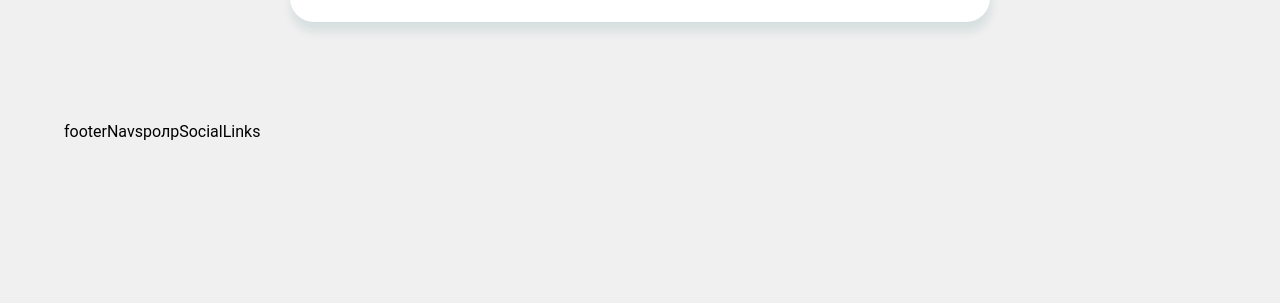
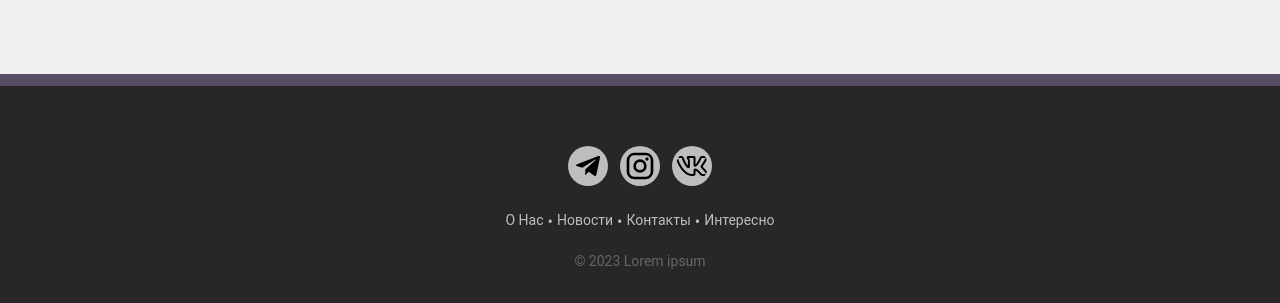
Before and after one commit to Sokha93/landing-page, a React (Create React App) app: page / in a window 1280 px wide. Shown: the part 1146-1449 px from the top of the page. Before the commit the page ends 1287 px from the top, so only its background shows below. Built offline with nearby package versions, Linux system fonts and the light colour scheme; a web font is replaced by a local one.

Commit message:
added few changes

```diff
--- a/src/App.js
+++ b/src/App.js
@@ -11,10 +11,10 @@ const  App = () => {
       <LanguageProvider>
           <div className='header'>
             <Header />
+            </div>
             {/* <StickyHeader /> */}
             <Routers />
             <Footer />
-        </div>
       </LanguageProvider>
   );
 }
--- a/src/App.scss
+++ b/src/App.scss
@@ -14,6 +14,8 @@ $posrel: relative;
   background-color: $bgColor;
   width: $w100;
   height: $h80px;
+  position: fixed;
+  z-index: 999;
   // @media(max-width: 699px) {
   //   height: 70px;
   // }
@@ -29,3 +31,22 @@ $posrel: relative;
   display: table;
   clear: both;
 }
+
+.header-block{
+  height: 48px;
+  display: flex;
+  justify-content: space-between;
+  align-items: center;
+}
+
+.is-sticky {
+  position: fixed;
+  top: 0;
+  left: 0;
+  width: 100%;
+  z-index: 999;
+  animation: 500ms ease-in-out 0s normal none 1 running fadeInDown;
+  background-color: #272729;
+  // padding-left: 100px;
+  // padding-right: 100px;
+}
--- a/src/components/footer/footerNavs/index.jsx
+++ b/src/components/footer/footerNavs/index.jsx
@@ -1,10 +1,23 @@
 import React from 'react';
+import { Container } from '@mui/material';
+import { NavLinks } from './styled';
+import { LinksBlock } from '../socialLinks/styled';
+import useLanguage from '../../../context/multipleLanguages/hook';
 
 const FooterNavs = () => {
+    const {t} = useLanguage();
     return(
-        <>
-            footerNavs
-        </>
+        <Container>
+            <LinksBlock>
+                <NavLinks href="#">{ t.about_us }</NavLinks><span style={{color: '#bdbdbf'}}>&#8226;</span>
+                <NavLinks href="#">{t.news}</NavLinks><span style={{color: '#bdbdbf'}}>&#8226;</span>
+                <NavLinks href="#">{t.contacts}</NavLinks><span style={{color: '#bdbdbf'}}>&#8226;</span>
+                <NavLinks href="#">{t.interesting}</NavLinks>
+            </LinksBlock>
+            <LinksBlock>
+                <span style={{color: '#666666', fontSize: '14px'}}>&#169; 2023 Lorem ipsum</span>
+            </LinksBlock>
+        </Container>
     )
 };
 
--- /dev/null
+++ b/src/components/footer/footerNavs/styled.js
@@ -0,0 +1,15 @@
+import styled from "styled-components";
+
+export const NavLinks = styled.a`
+    text-decoration: none;
+    color: #bdbdbf;
+    text-transform: capitalize;
+    margin-right: 4px;
+    margin-left: 4px;
+    transition: all .3s;
+    font-size: 14px;
+
+    &:hover{
+        color: #fff;
+    }
+`;
--- a/src/components/footer/index.jsx
+++ b/src/components/footer/index.jsx
@@ -6,11 +6,19 @@ import SocialLinks from './socialLinks';
 
 const Footer = () => {
     return (
-        <Container>
-            <FooterNavs />
-            <EmailForm />
-            <SocialLinks />
-        </Container>
+            <footer style={{
+                width: '100%',
+                height: '220px',
+                backgroundColor: '#272729',
+                borderTop: '12px solid #564D66',
+                display: 'flex',
+                flexDirection: 'column',
+                justifyContent: 'center'
+            }}>
+                    <SocialLinks />
+                    <FooterNavs />
+                {/* <EmailForm /> */}
+            </footer>
     )
 };
 
--- a/src/components/footer/socialLinks/index.jsx
+++ b/src/components/footer/socialLinks/index.jsx
@@ -1,10 +1,24 @@
 import React from 'react';
+import VkIcon from '../../../assets/icons/vk-icon.png';
+import './styles.scss'
+import { Container } from '@mui/system';
+import { LinksBlock, InstagramIconStyled, TelegramIconStyled, Link } from './styled';
 
 const SocialLinks = () => {
     return(
-        <>
-            SocialLinks
-        </>
+        <Container>
+            <LinksBlock>
+               <Link>
+                    <TelegramIconStyled style={{width: '32px', height: '32px', transition: 'all .3s'}} />
+               </Link>
+                <Link>
+                    <InstagramIconStyled style={{width: '32px', height: '32px', transition: 'all .3s'}}/>
+                </Link>
+                <Link>
+                    <img src={VkIcon} className='social-links' alt="/png" />
+                </Link>
+            </LinksBlock>
+        </Container>
     )
 };
 
--- /dev/null
+++ b/src/components/footer/socialLinks/styled.js
@@ -0,0 +1,37 @@
+import styled from 'styled-components';
+import TelegramIcon from '@mui/icons-material/Telegram';
+import InstagramIcon from '@mui/icons-material/Instagram';
+
+export const LinksBlock = styled.div`
+    margin-top: 22px;
+    display: flex;
+    justify-content: center;
+`;
+
+export const TelegramIconStyled = styled(TelegramIcon)`
+    border-radius: 50%;
+    background-color: #bdbdbf;
+    padding: 4px;
+    margin-right: 12px;
+    cursor: pointer;
+    transition: all .3s;
+    &:hover {
+        background-color: #fff;
+    }
+`;
+
+export const InstagramIconStyled = styled(InstagramIcon)`
+    border-radius: 50%;
+    background-color: #bdbdbf;
+    padding: 4px;
+    margin-right: 12px;
+    cursor: pointer;
+    transition: all .3s;
+    &:hover {
+        background-color: #fff;
+    }
+`;
+
+export const Link = styled.a`
+    color: #000;
+`;
--- /dev/null
+++ b/src/components/footer/socialLinks/styles.scss
@@ -0,0 +1,15 @@
+.social-links{
+    width: 32px;
+    height: 32px;
+    border-radius: 50%;
+    background-color: #bdbdbf;
+    padding: 4px;
+    margin-right: 12px;
+    cursor: pointer;
+    transition: all .3s;
+    margin: 0;
+}
+
+.social-links:hover{
+    background-color: #fff;
+}
--- a/src/components/header/index.jsx
+++ b/src/components/header/index.jsx
@@ -1,10 +1,11 @@
-import React from 'react';
+import React, { useEffect } from 'react';
 import Logo from './logo';
 import { MainBlock, MenuAndSelect } from '../../styles/styledComponents/header';
 import { Container } from '@mui/material';
 import Nav from './navbar/index';
 import HeaderMenu from './headerMenu';
 import SwitchLang from './switchLang';
+import '../../App.scss';
 
 const Header = () => {
 
--- a/src/components/main/mainBlock/styles.scss
+++ b/src/components/main/mainBlock/styles.scss
@@ -1,7 +1,7 @@
 .main-header {
     width: 100%;
     background-position: 50% 50%;
-    background-image: url('../../../assets/images/strawberry.jpg');
+    background-image: url('../../../assets/images/wallpaper.jpg');
     background-size: cover;
     background-repeat: no-repeat;
     object-fit: cover;
--- a/src/styles/styledComponents/header.js
+++ b/src/styles/styledComponents/header.js
@@ -6,16 +6,6 @@ export const MainBlock = styled.div`
     justify-content: space-between;
     align-items: center;
 `;
-
-const breathe = keyframes`
-    0%{
-        opacity: 0;
-        translate: 0 50px;
-    }
-    100%{
-        opacity: 1;
-    }
-`
 
 export const MenuAndSelect = styled.div`
     width: 150px;
@@ -71,7 +61,6 @@ export const Navbar = styled.nav`
         background-position: center center;
         font-size: 14px;
         transition: all 0.5s;
-        animation: ${breathe} 0.3 backwards;
 
         &:hover {
             color: #fff;
```
Also changed, not shown: src/assets/icons/vk-icon.png (added), src/assets/images/wallpaper.jpg (added). Lines whose indentation alone changed are shown as unchanged.
